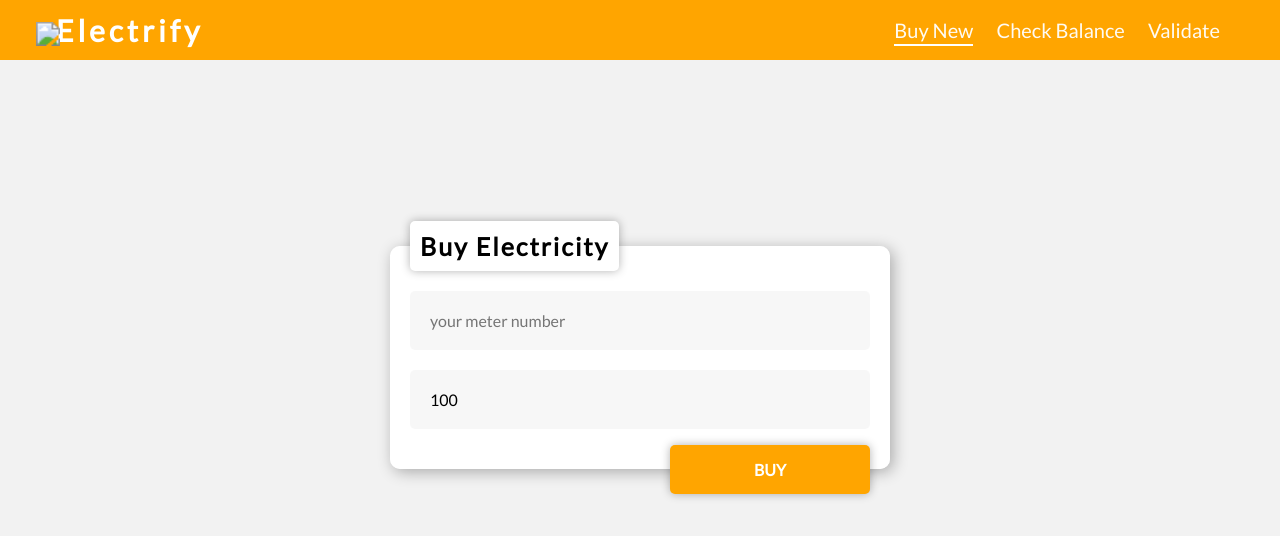
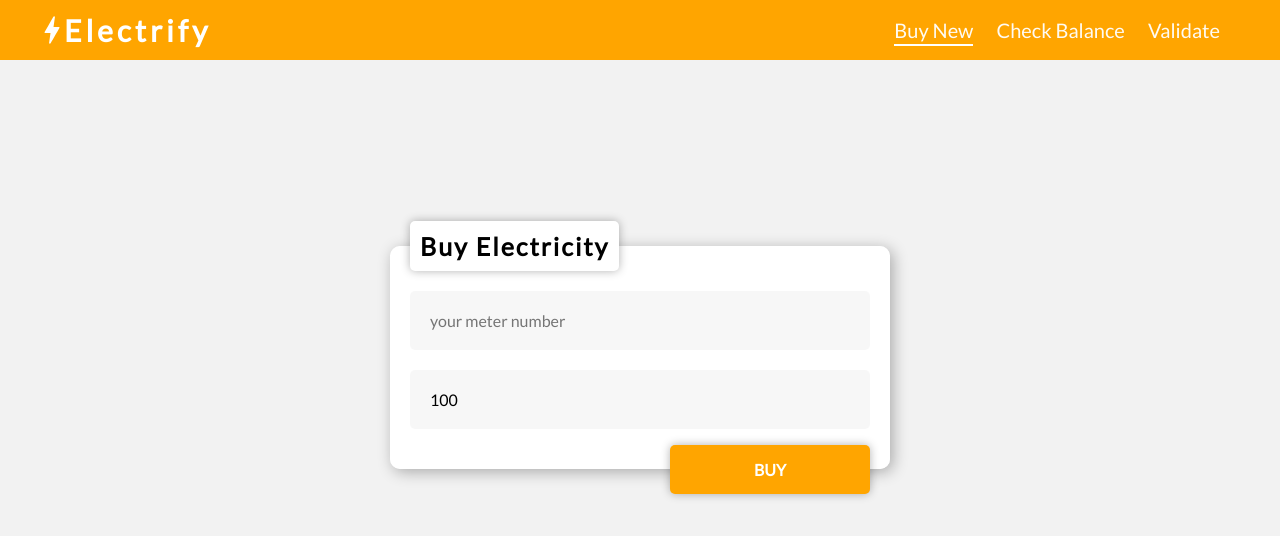
Before and after one commit to IVainqueur/electrify, a website: page front-end/index.html in a window 1280 px wide. Drawn offline with Linux system fonts and the light colour scheme.

Commit message:
trying to fix the directory issues

```diff
--- a/front-end/index.html
+++ b/front-end/index.html
@@ -11,7 +11,7 @@
 </head>
 <body>
     <div class="NavBar">
-        <a href="/" id="Logo"><img src="./front-end/bolt.svg">Electrify</a>
+        <a href="/" id="Logo"><img src="bolt.svg">Electrify</a>
         <div class="Options">
             <a href="/" class="active">Buy New</a>
             <a href="/check">Check Balance</a>
```
